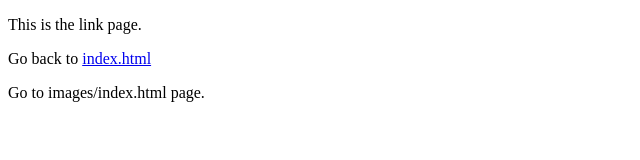
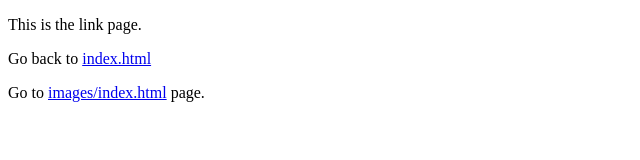
Before and after one commit to donessacayas/sample, a plain HTML site: page link.html in a window 1280 px wide. Shown: the whole page, without its empty margins (0-640 px from the left). Drawn offline with Linux system fonts and the light colour scheme.

Commit message:
Add updates to code

```diff
--- a/link.html
+++ b/link.html
@@ -8,6 +8,6 @@
 <body>
 	<p>This is the link page.</p>
 	<p>Go back to <a href="./index.html">index.html</a></p>
-	<p>Go to images/index.html page.</p>
+	<p>Go to <a href="./images/index.html"> images/index.html</a> page.</p>
 </body>
 </html>
```
